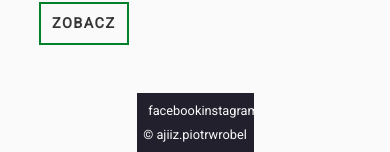
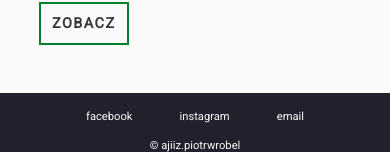
Before and after one commit to ajiiz/niteczki-daneczki-website, a React (Create React App) app: page / in a window 390 px wide. Shown: the part 2465-2617 px from the top of the page. Built offline with nearby package versions, Linux system fonts and the light colour scheme.

Commit message:
Added Contact mobile styles

```diff
--- a/src/styles/contact.scss
+++ b/src/styles/contact.scss
@@ -34,3 +34,27 @@
         }
     }
 }
+
+@media screen and (max-width: 1600px) {
+    .wrapper {
+        width: 50%;
+    }
+}
+
+@media screen and (max-width: 1100px) {
+    .wrapper {
+        width: 70%;
+        height: 8vh;
+    }
+}
+
+@media screen and (max-width: 700px) {
+    .contact {
+        font-size: 14px;
+    }
+
+    .wrapper {
+        width: 100%;
+        height: 9vh;
+    }
+}
```
